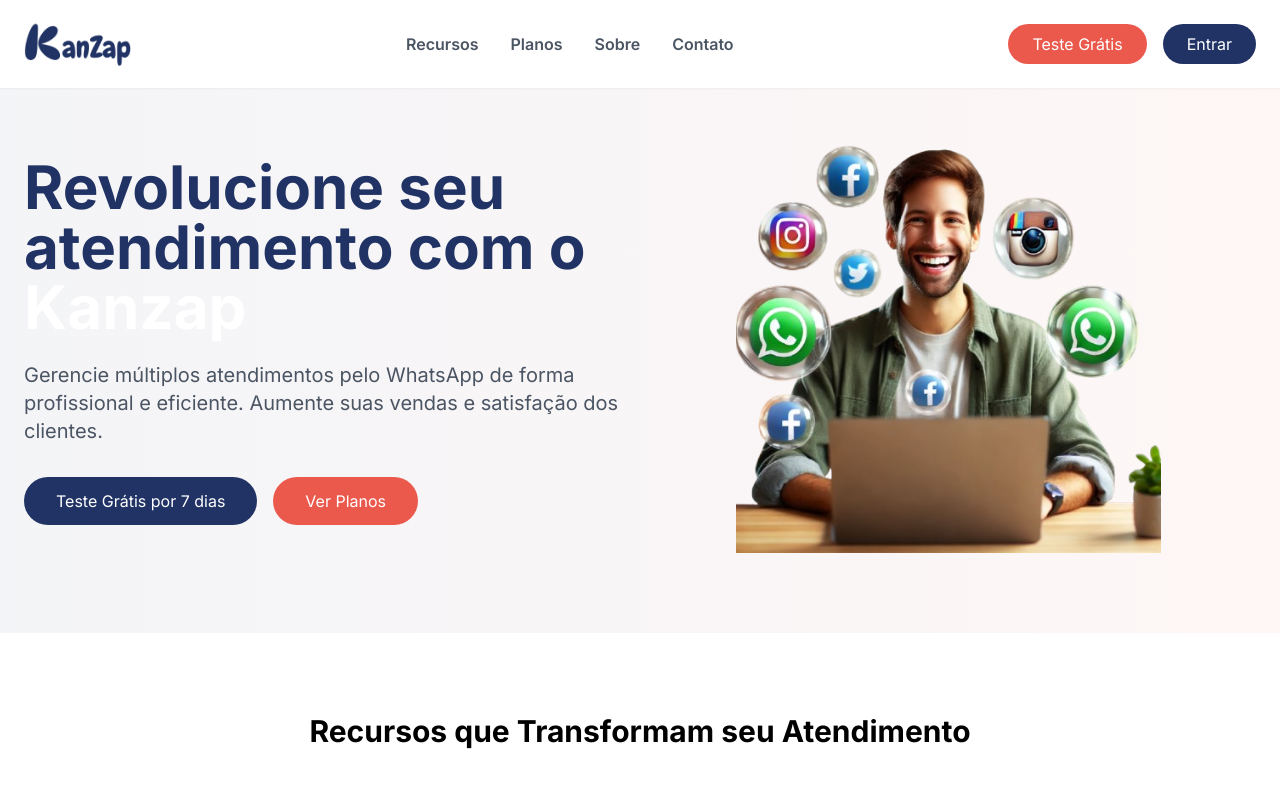
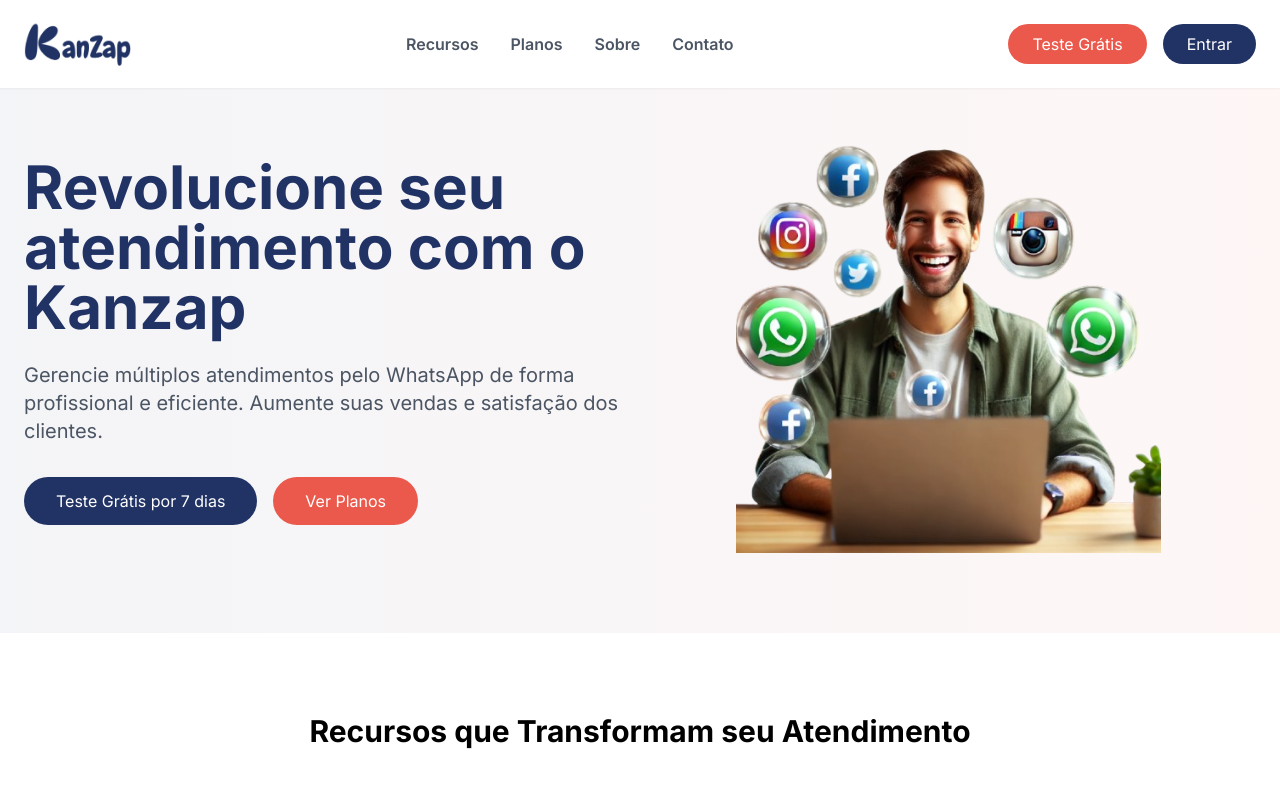
Before and after one commit to bruno-garcez-se/tradechat, a Next.js app: page / in a window 1280 px wide. Shown: the top 800 px of the page. Built offline with nearby package versions, Linux system fonts and the light colour scheme.

Commit message:
Uniformizando a cor do texto Kanzap no título e rodapé

```diff
--- a/src/app/page.tsx
+++ b/src/app/page.tsx
@@ -19,7 +19,7 @@
           <div className="flex flex-col md:flex-row items-center">
             <div className="md:w-1/2">
               <h1 className="text-4xl md:text-6xl font-bold text-[#213365] mb-6">
-                Revolucione seu atendimento com o <span className="text-white">Kanzap</span>
+                Revolucione seu atendimento com o Kanzap
               </h1>
               <p className="text-xl text-gray-600 mb-8">
                 Gerencie múltiplos atendimentos pelo WhatsApp de forma profissional e eficiente. Aumente suas vendas e satisfação dos clientes.
@@ -231,7 +231,7 @@
             </div>
           </div>
           <div className="border-t border-gray-800 mt-12 pt-8 text-center">
-            <p className="text-gray-400">&copy; {new Date().getFullYear()} <span className="text-[#213365]">Kanzap</span>. Todos os direitos reservados.</p>
+            <p className="text-gray-400">&copy; {new Date().getFullYear()} Kanzap. Todos os direitos reservados.</p>
           </div>
         </div>
       </footer>
```
